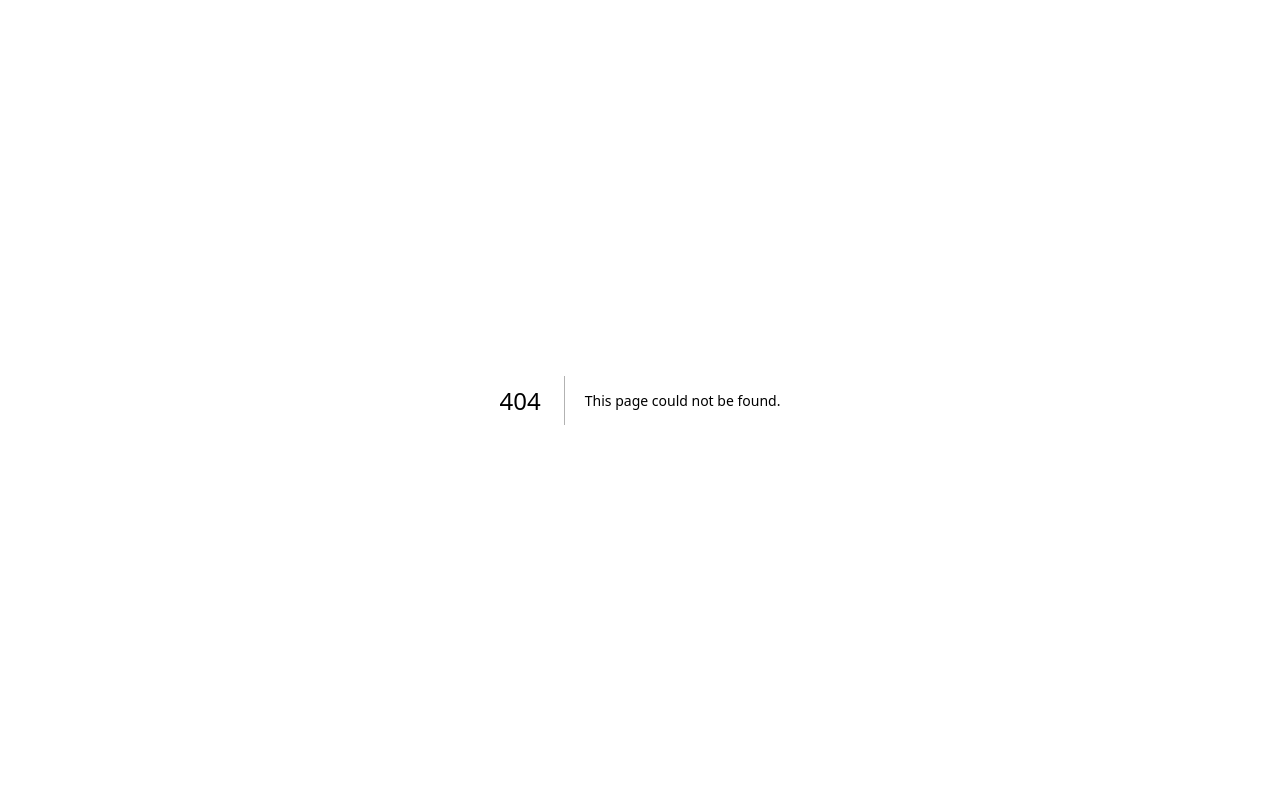
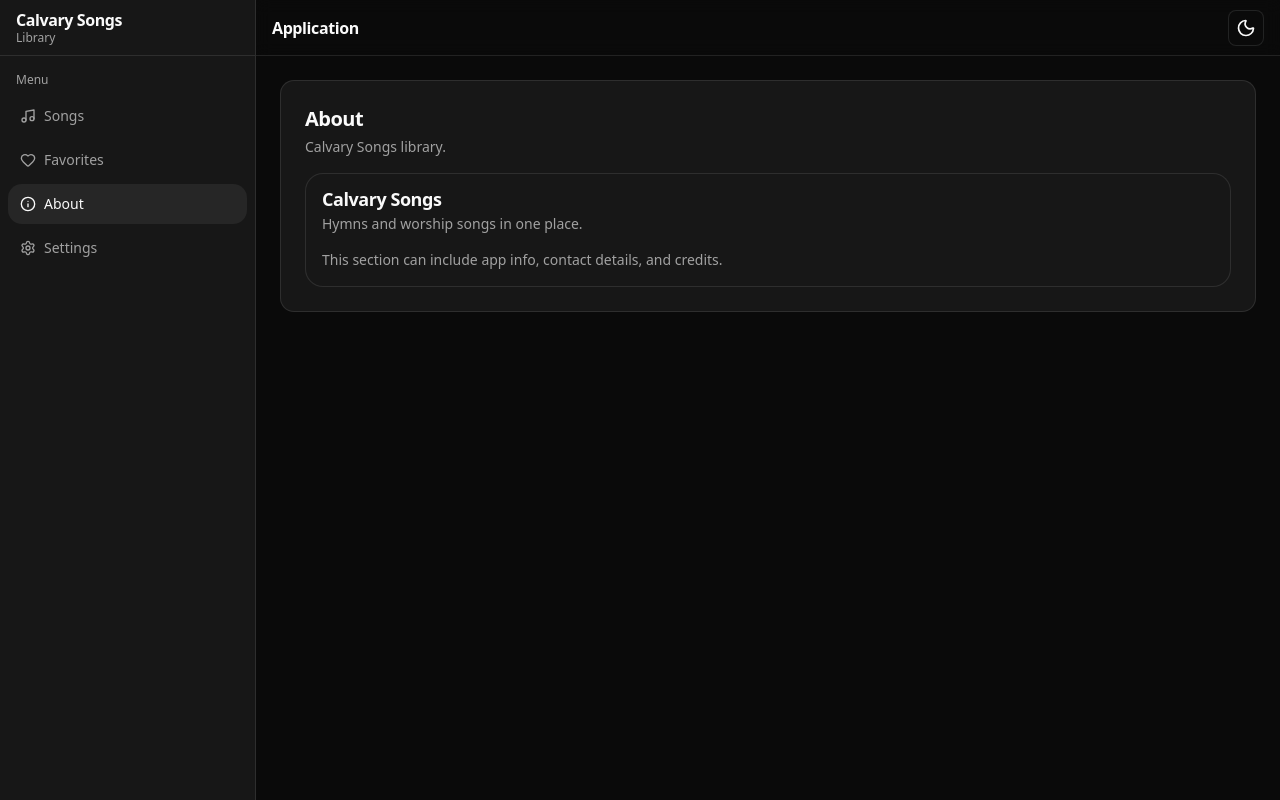
Before and after one commit to kamarlaylatt/calvary-songs-website, a Next.js app: page /app/about in a window 1280 px wide. Before the commit this address had no page. Built offline with nearby package versions, Linux system fonts and the light colour scheme.

Commit message:
feat: Add About, Favorites, and Settings pages with card layout

```diff
--- /dev/null
+++ b/app/app/about/page.tsx
@@ -0,0 +1,24 @@
+import { Card, CardContent, CardDescription, CardHeader, CardTitle } from "@/components/ui/card"
+
+export default function AboutPage() {
+  return (
+    <div className="space-y-4">
+      <div className="space-y-1">
+        <h1 className="text-xl font-semibold tracking-tight">About</h1>
+        <p className="text-sm text-muted-foreground">Calvary Songs library.</p>
+      </div>
+
+      <Card>
+        <CardHeader>
+          <CardTitle>Calvary Songs</CardTitle>
+          <CardDescription>Hymns and worship songs in one place.</CardDescription>
+        </CardHeader>
+        <CardContent>
+          <div className="text-sm text-muted-foreground">
+            This section can include app info, contact details, and credits.
+          </div>
+        </CardContent>
+      </Card>
+    </div>
+  )
+}
--- /dev/null
+++ b/app/app/favorites/page.tsx
@@ -0,0 +1,20 @@
+import { Card, CardContent, CardDescription, CardHeader, CardTitle } from "@/components/ui/card"
+
+export default function FavoritesPage() {
+  return (
+    <div className="space-y-4">
+      <div className="space-y-1">
+        <h1 className="text-xl font-semibold tracking-tight">Favorites</h1>
+        <p className="text-sm text-muted-foreground">Your saved songs.</p>
+      </div>
+
+      <Card>
+        <CardHeader>
+          <CardTitle>No favorites yet</CardTitle>
+          <CardDescription>When you save songs, they’ll appear here.</CardDescription>
+        </CardHeader>
+        <CardContent />
+      </Card>
+    </div>
+  )
+}
--- /dev/null
+++ b/app/app/settings/page.tsx
@@ -0,0 +1,20 @@
+import { Card, CardContent, CardDescription, CardHeader, CardTitle } from "@/components/ui/card"
+
+export default function SettingsPage() {
+  return (
+    <div className="space-y-4">
+      <div className="space-y-1">
+        <h1 className="text-xl font-semibold tracking-tight">Settings</h1>
+        <p className="text-sm text-muted-foreground">App preferences.</p>
+      </div>
+
+      <Card>
+        <CardHeader>
+          <CardTitle>Preferences</CardTitle>
+          <CardDescription>Settings will appear here.</CardDescription>
+        </CardHeader>
+        <CardContent />
+      </Card>
+    </div>
+  )
+}
```
